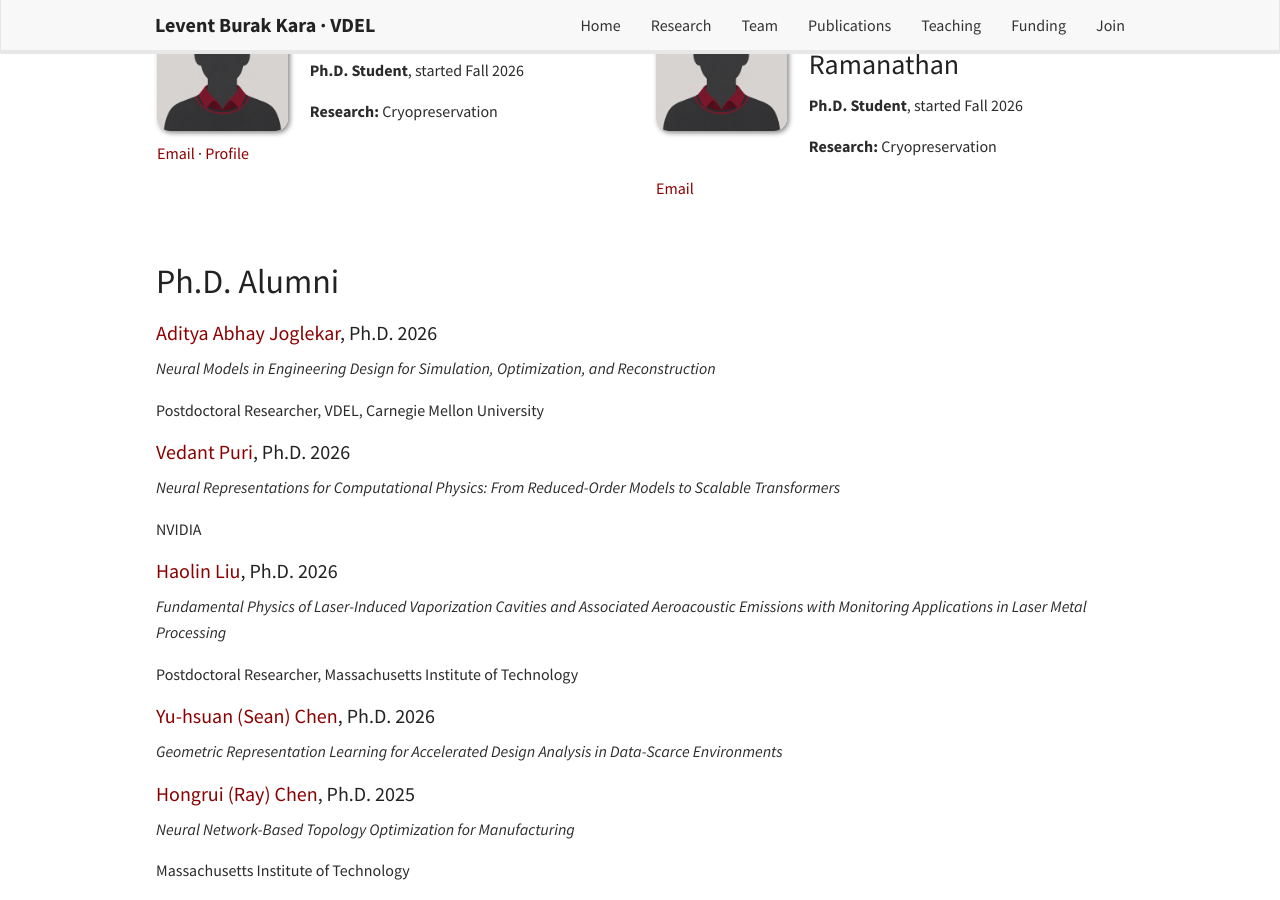
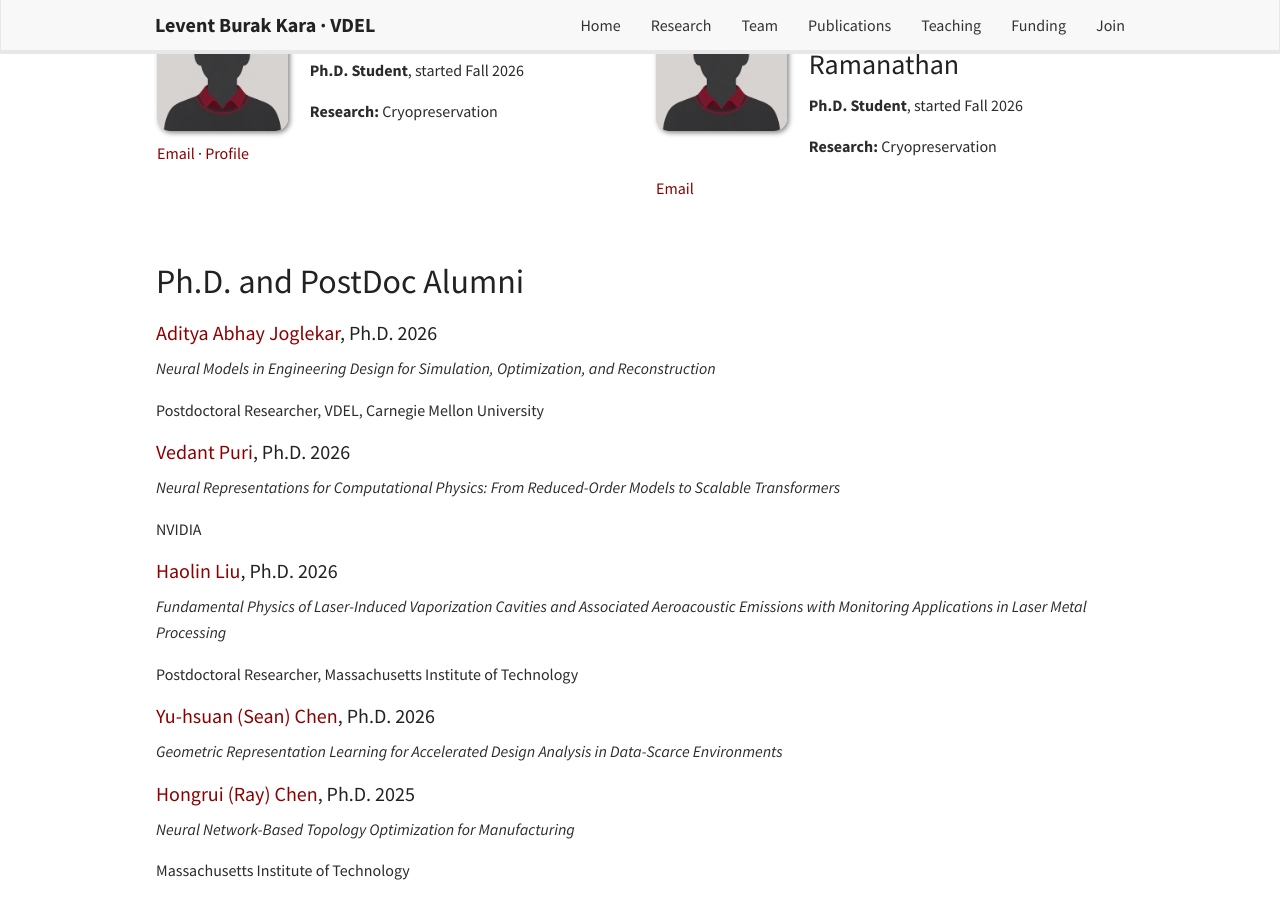
Before and after one commit to levburkara/levburkara.github.io, a Jekyll site: the page built from _pages/team.md, in a window 1280 px wide and 900 px high, scrolled down 1466 px. Built offline with Jekyll 4.4.1, drawn with Linux system fonts in a browser that asks for light colours; nearby versions of some CDN libraries.

Commit message:
Update team.md

```diff
--- a/_pages/team.md
+++ b/_pages/team.md
@@ -62,7 +62,7 @@ Carnegie Mellon University</p>
 {% assign final_even_odd = number_printed | modulo: 2 %}
 {% if final_even_odd == 1 %}</div>{% endif %}
 
-## Ph.D. Alumni
+## Ph.D. and PostDoc Alumni
 
 <div class="phd-alumni">
 {% for member in site.data.vdel_alumni_phd %}
```
